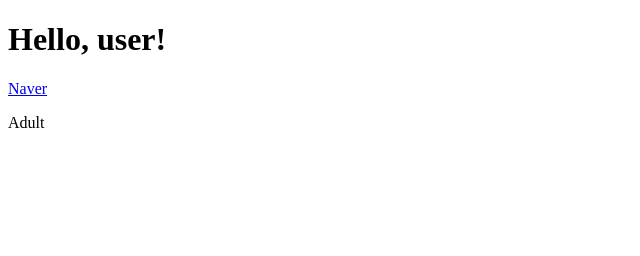
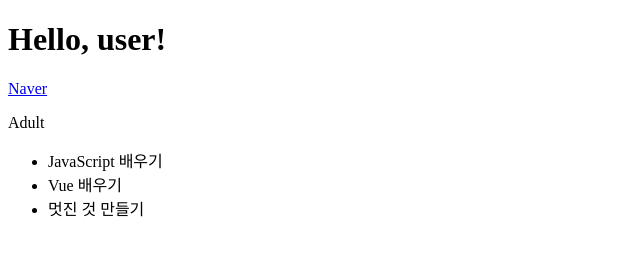
Before and after one commit to YesYourShin/VueTest, a plain HTML site: page hello.html in a window 1280 px wide. Shown: the whole page, without its empty margins (0-640 px from the left). Drawn offline with nearby package versions, Linux system fonts and the light colour scheme.

Commit message:
for-each use li

```diff
--- a/hello.html
+++ b/hello.html
@@ -9,9 +9,14 @@
     </div>
     <div id="app">
         <a v-bind:href='address'>Naver</a>
+
         <p v-if="age>=20">Adult</p>
         <p v-else-if="age<20 && age > 12">Teen ager</p>
         <p v-else>Kid</p>
+
+        <ul>
+            <li v-for="todo in todos">{{todo.text}}</li>
+        </ul>
     </div>
 
     <script src="https://cdn.jsdelivr.net/npm/vue"></script>
--- a/hello.js
+++ b/hello.js
@@ -13,6 +13,11 @@ let app = new Vue({
     el:'#app',
     data: {
         address:'https://www.naver.com',
-        age:20
+        age:20,
+        todos:[
+            {text:'JavaScript 배우기'},
+            {text:'Vue 배우기'},
+            {text:'멋진 것 만들기'}
+        ],
     }
 });
```
